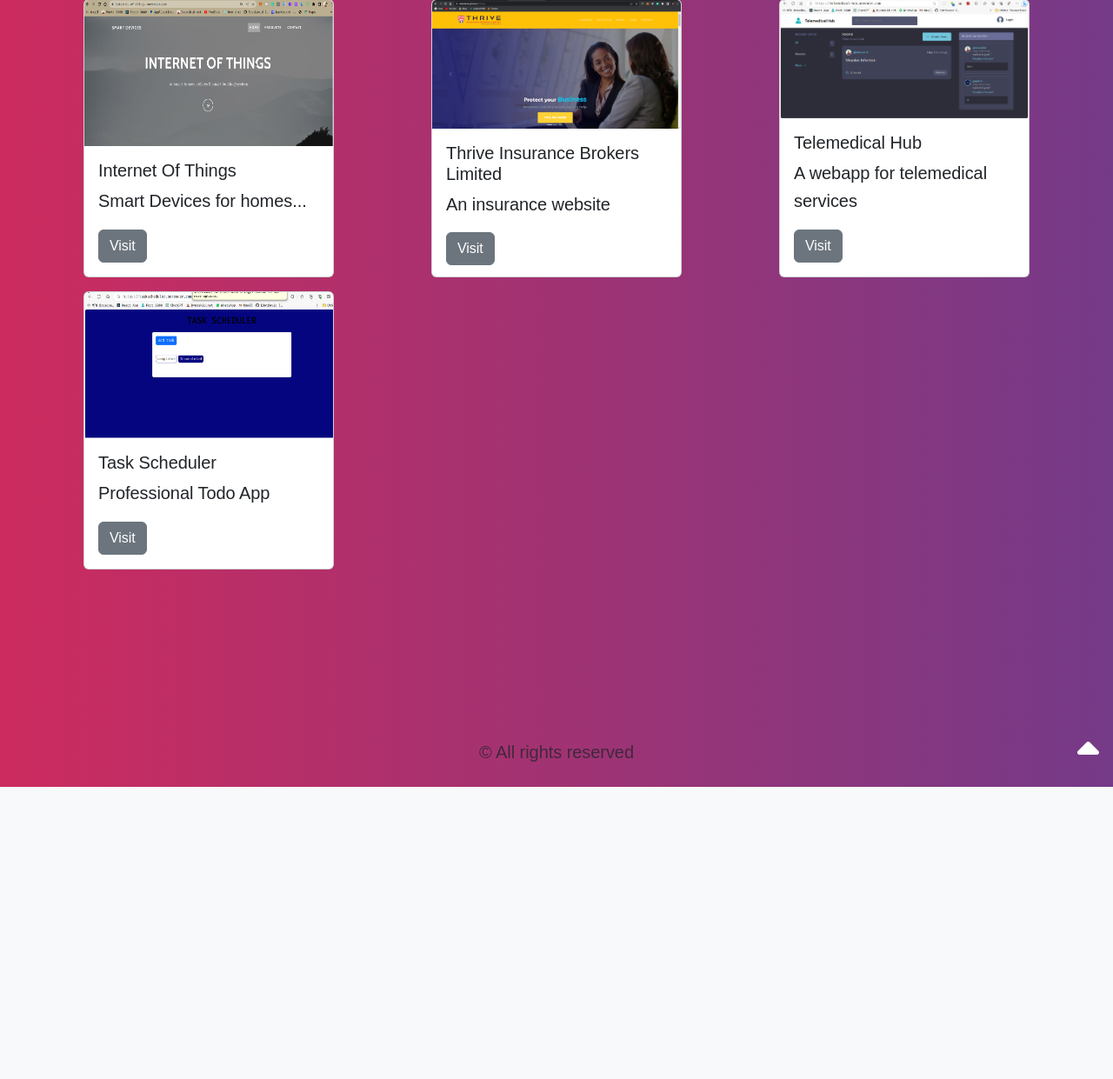
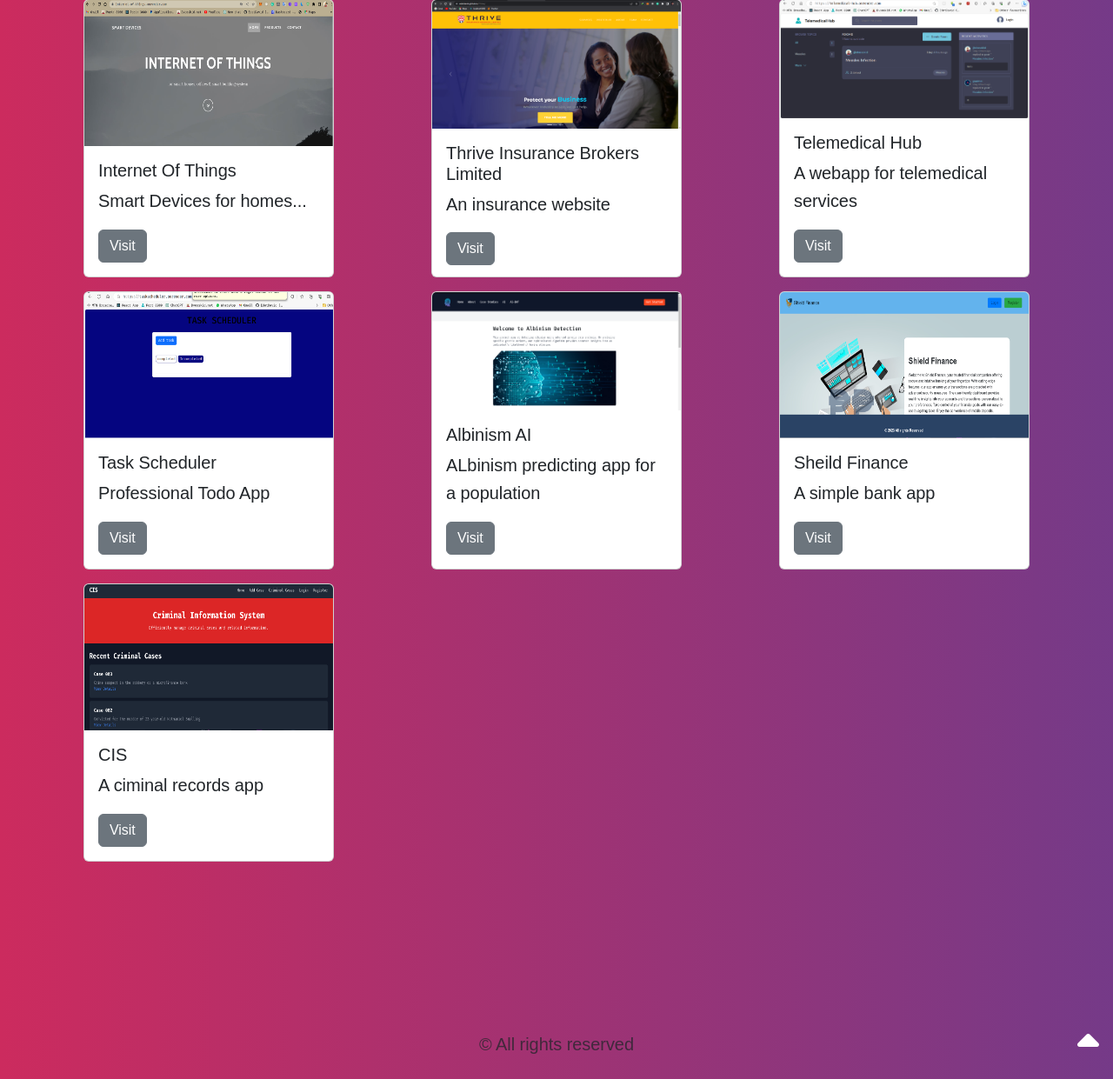
Before and after one commit to EdetDavid/mywebsite, a Django app: page /projects/ in a window 1280 px wide. Shown: the part 621-1862 px from the top of the page at 87% size. Before the commit the page ends 1526 px from the top, so only its background shows below. Run offline with Django 4.2, Linux system fonts and the light colour scheme; some web fonts are replaced.

Commit message:
Update projects.html

```diff
--- a/base/templates/base/projects.html
+++ b/base/templates/base/projects.html
@@ -99,8 +99,47 @@
         </div>
       </div>
 
+        <!-- item 8 -->
 
+      <div class="d-flex justify-content-center col-md-4   my-2">
+        <div class="card" style="width: 18rem; height: 20rem">
+          <img src="{% static './images/albinism.png' %}" class="card-img-top h-100" alt="...">
+          <div class="card-body">
+            <h5 class="card-title">Albinism AI </h5>
+            <p class="card-text fs-5"> ALbinism predicting app for a population
+            </p>
+            <a href="https://albinism-ai.onrender.com/" class="btn btn-secondary mb-0">Visit</a>
+          </div>
+        </div>
+      </div>
 
+    <!-- item 9 -->
+
+      <div class="d-flex justify-content-center col-md-4   my-2">
+        <div class="card" style="width: 18rem; height: 20rem">
+          <img src="{% static './images/shield.png' %}" class="card-img-top h-100" alt="...">
+          <div class="card-body">
+            <h5 class="card-title">Sheild Finance  </h5>
+            <p class="card-text fs-5"> A simple bank app
+            </p>
+            <a href="https://sheidfinance.onrender.com/" class="btn btn-secondary mb-0">Visit</a>
+          </div>
+        </div>
+      </div>
+
+       <!-- item 10 -->
+
+      <div class="d-flex justify-content-center col-md-4   my-2">
+        <div class="card" style="width: 18rem; height: 20rem">
+          <img src="{% static './images/cis.png' %}" class="card-img-top h-100" alt="...">
+          <div class="card-body">
+            <h5 class="card-title">CIS  </h5>
+            <p class="card-text fs-5"> A ciminal records app
+            </p>
+            <a href="https://cis-5taw.onrender.com/" class="btn btn-secondary mb-0">Visit</a>
+          </div>
+        </div>
+      </div>
 
     </div>
 
```
